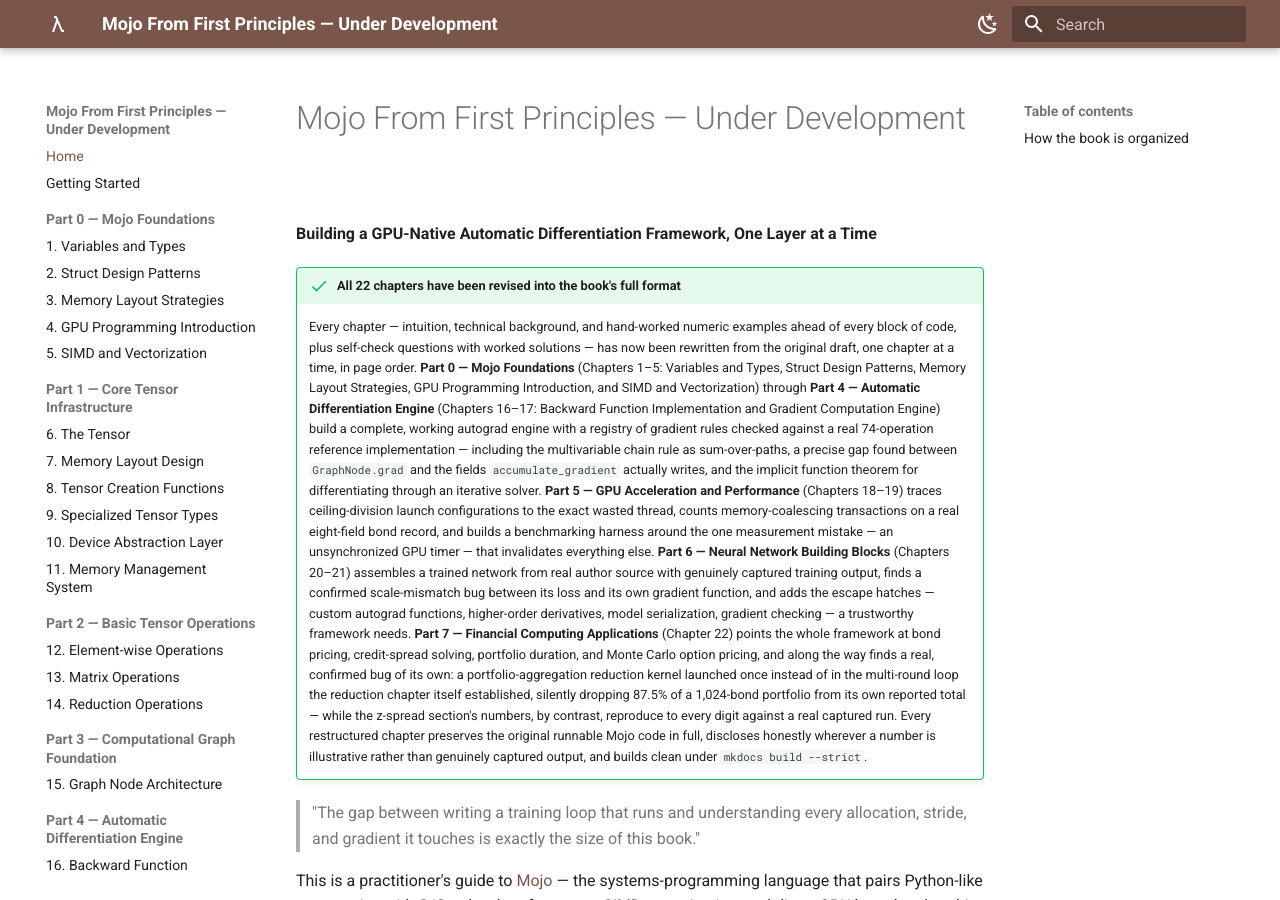
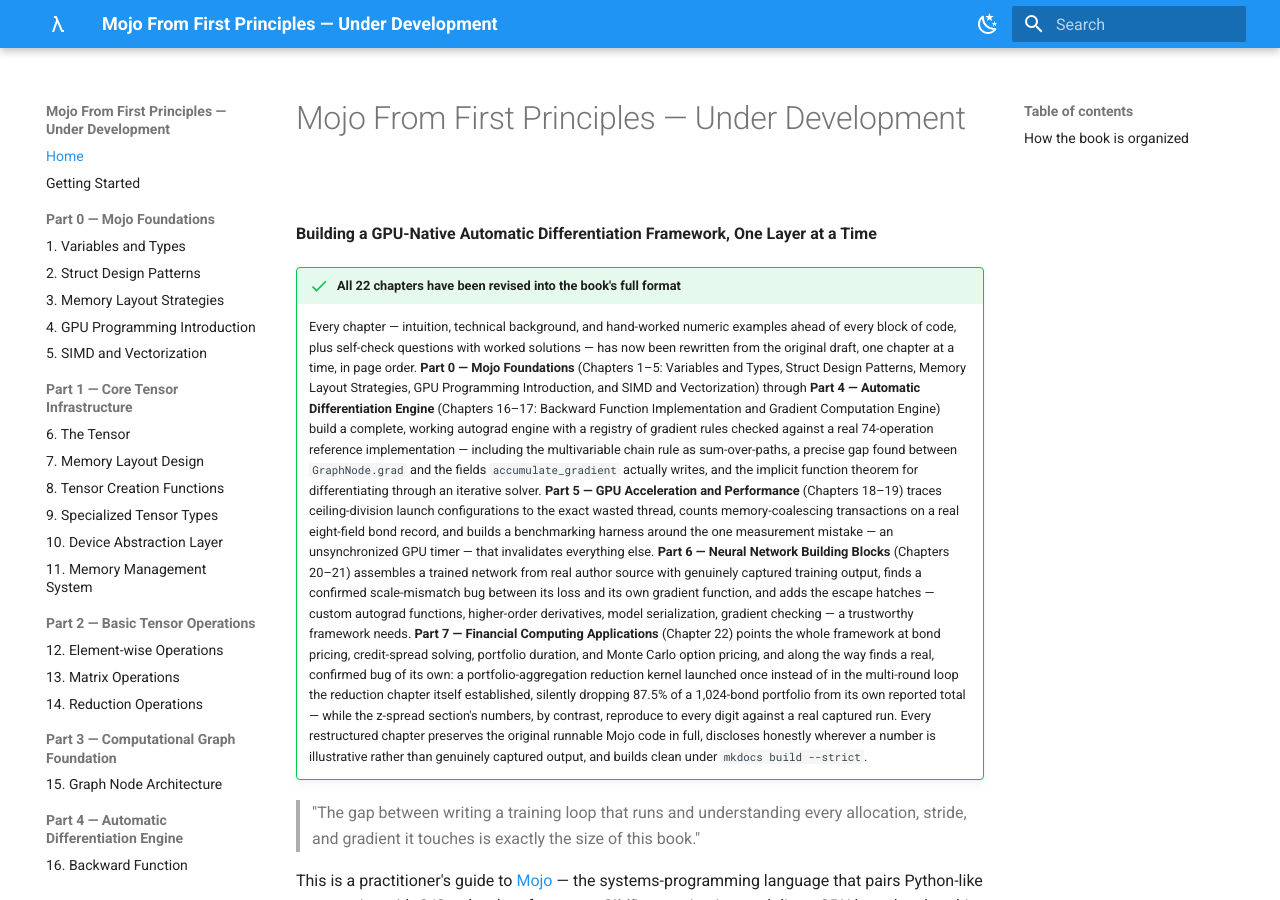
Before and after one commit to MaximumBeings/mojo-from-first-principles, an MkDocs documentation site: the page built from docs/index.md, in a window 1280 px wide and 900 px high. Built offline with MkDocs 1.6.1 and Material for MkDocs 9.7.7, drawn with Linux system fonts in a browser that asks for light colours.

Commit message:
Switch theme palette from brown to blue

```diff
--- a/mkdocs.yml
+++ b/mkdocs.yml
@@ -8,15 +8,15 @@
   palette:
     - media: "(prefers-color-scheme: light)"
       scheme: default
-      primary: brown
-      accent: brown
+      primary: blue
+      accent: blue
       toggle:
         icon: material/weather-night
         name: Switch to dark mode
     - media: "(prefers-color-scheme: dark)"
       scheme: slate
-      primary: brown
-      accent: brown
+      primary: blue
+      accent: blue
       toggle:
         icon: material/weather-sunny
         name: Switch to light mode
```
